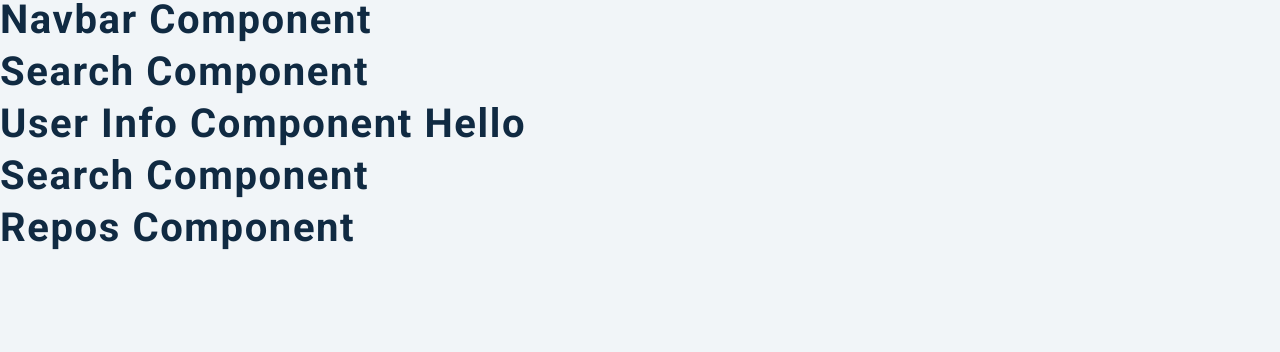
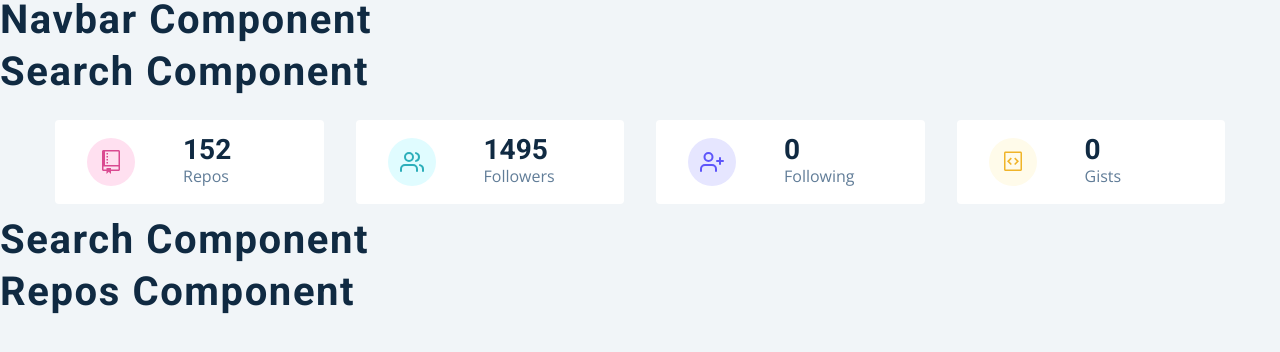
Before and after one commit to namnguyen-dev/search-github-user-react-app, a React (Create React App) app: page / in a window 1280 px wide. Shown: the top 352 px of the page. Built offline with nearby package versions, Linux system fonts and the light colour scheme.

Commit message:
add mockdata to context api, set up Info conponent

```diff
--- a/src/components/Info.js
+++ b/src/components/Info.js
@@ -5,10 +5,61 @@
 import { FiUsers, FiUserPlus } from 'react-icons/fi';
 
 const UserInfo = () => {
-  const data = React.useContext(GithubContext);
+  const { githubUser } = React.useContext(GithubContext);
+  const { followers, following, public_repos, public_gists } = githubUser;
 
+  const items = [
+    {
+      id: 1,
+      icon: <GoRepo className="icon" />,
+      label: 'repos',
+      value: public_repos,
+      color: 'pink',
+    },
+    {
+      id: 2,
+      icon: <FiUsers className="icon" />,
+      label: 'followers',
+      value: followers,
+      color: 'green',
+    },
+    {
+      id: 3,
+      icon: <FiUserPlus className="icon" />,
+      label: 'following',
+      value: following,
+      color: 'purple',
+    },
+    {
+      id: 4,
+      icon: <GoGist className="icon" />,
+      label: 'gists',
+      value: public_gists,
+      color: 'yellow',
+    },
+  ];
 
-  return <h2>user info component {data}</h2>;
+  return (
+    <section className="section">
+      <Wrapper className="section-center">
+        {items.map(item => {
+          return <Item key={item.id} {...item}></Item>;
+        })}
+      </Wrapper>
+    </section>
+  );
+};
+
+const Item = ({ icon, label, value, color }) => {
+  return (
+    <article className="item">
+      <span className={color}>{icon}</span>
+      <div>
+        <h3>{value}</h3>
+        <p>{label}</p>
+      </div>
+    </article>
+  );
 };
 
 const Wrapper = styled.section`
--- a/src/context/context.js
+++ b/src/context/context.js
@@ -6,10 +6,23 @@
 
 const rootUrl = 'https://api.github.com';
 
-const GithubContext = React.createContext()
+const GithubContext = React.createContext();
 
-const GithubProvider = ({children}) => {
-    return <GithubContext.Provider value={'hello'}>{children}</GithubContext.Provider>
-}
+const GithubProvider = ({ children }) => {
+  const [githubUser, setGithubUser] = useState(mockUser);
+  const [repos, setRepos] = useState(mockRepos);
+  const [followers, setFollowers] = useState(mockFollowers);
+  return (
+    <GithubContext.Provider
+      value={{
+        githubUser,
+        repos,
+        followers,
+      }}
+    >
+      {children}
+    </GithubContext.Provider>
+  );
+};
 
-export {GithubContext,GithubProvider}
+export { GithubContext, GithubProvider };
```
